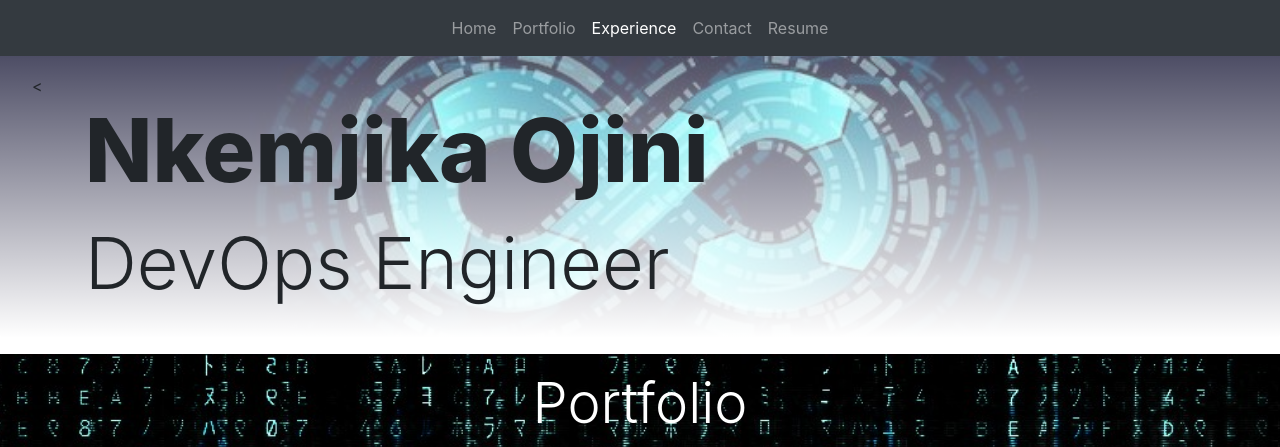
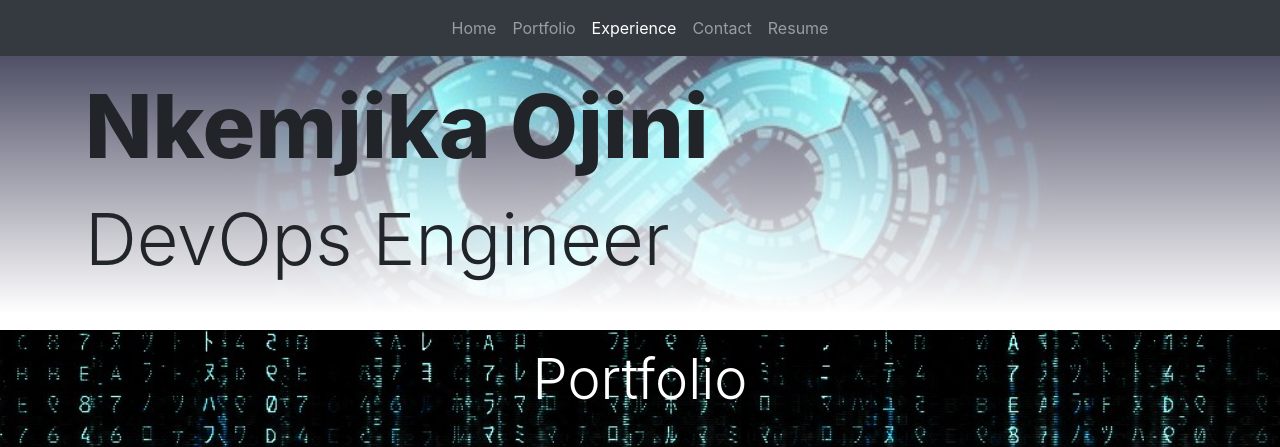
Before and after one commit to nojini/nojini.github.io, a plain HTML site: page index.html in a window 1280 px wide. Shown: the top 447 px of the page. Drawn offline with Linux system fonts and the light colour scheme.

Commit message:
Removed extra character.

```diff
--- a/index.html
+++ b/index.html
@@ -21,8 +21,8 @@
     </ul>
 </nav>
 <section id="home" class="container-fluid jumbotron bg-cover">
-    <<div id="personal-info" class="container">
-        <p id="name" class="display-2" >Nkemjika Ojini</p>
+    <div id="personal-info" class="container">
+        <p id="name" class="display-2">Nkemjika Ojini</p>
         <p id="job-title" class="display-3">DevOps Engineer</p>
     </div>
 </section>
```
